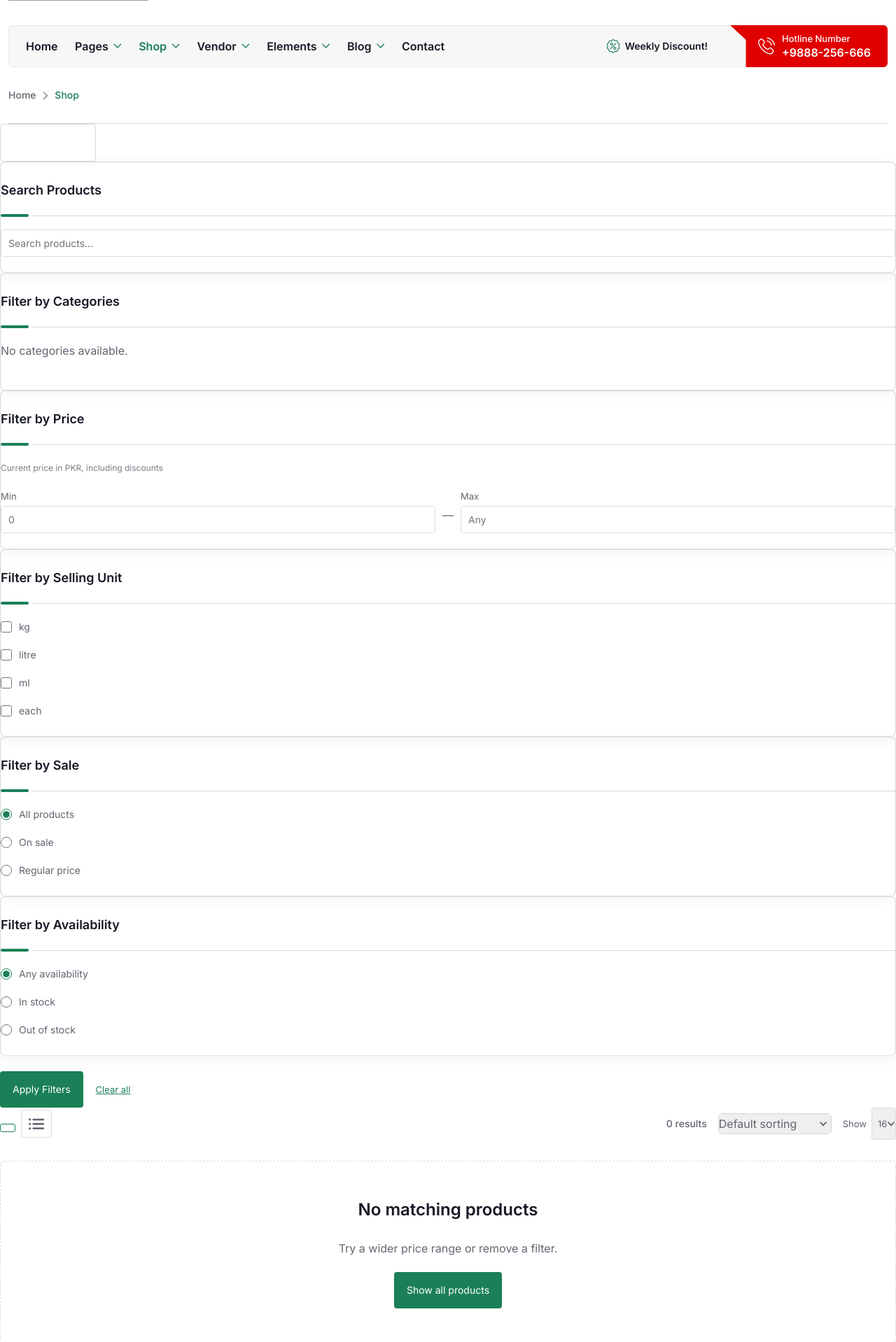
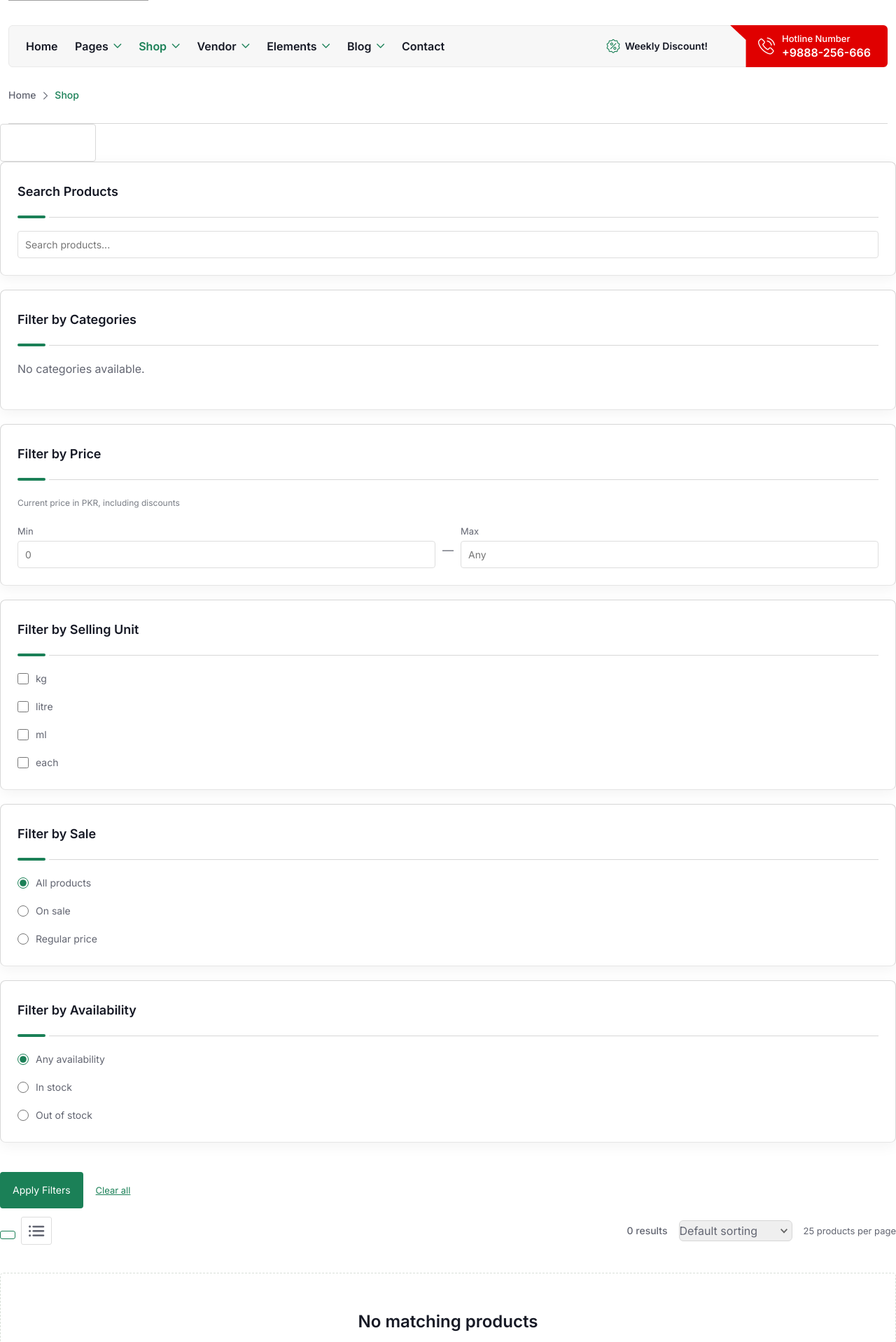
Before and after one commit to MuhammadTayyab-SE/retail_website_application, a Django app: page /shop/ in a window 1280 px wide. Shown: the part 226-2144 px from the top of the page at 70% size. Run offline with Django 5.2, Linux system fonts and the light colour scheme; data that the repository does not hold is empty; parts of the project's set-up code (start-up, migrations or seed data) failed here and were passed over; some libraries are stand-ins or nearby versions; grey boxes are pictures that could not be loaded.

Commit message:
Improve shop spacing with sticky filters and 25 item pagination

```diff
--- a/catalog/shop_forms.py
+++ b/catalog/shop_forms.py
@@ -31,7 +31,6 @@ class ShopFilterForm(forms.Form):
             ("name", "Product name: A to Z"),
         ],
     )
-    per_page = forms.ChoiceField(required=False, choices=[("16", "16"), ("32", "32"), ("48", "48")])
     view = forms.ChoiceField(required=False, choices=[("grid", "Grid"), ("list", "List")])
 
     def __init__(self, *args, categories, **kwargs):
--- a/catalog/shop_views.py
+++ b/catalog/shop_views.py
@@ -61,14 +61,18 @@ def shop(request):
         "name": ["name", "pk"],
     }
     products = products.order_by(*ordering.get(values.get("sort"), ["name", "pk"]))
-    page = Paginator(products, int(values.get("per_page") or 16)).get_page(request.GET.get("page"))
+    page = Paginator(products, 25).get_page(request.GET.get("page"))
     for product in page:
         product.homepage_category = roots[product.category_id]
     parameters = request.GET.copy()
     parameters.pop("page", None)
+    parameters.pop("per_page", None)
     context = {
         "homepage_categories": top_categories,
         "page_obj": page,
+        "page_numbers": page.paginator.get_elided_page_range(
+            page.number, on_each_side=2, on_ends=1
+        ),
         "filter_form": form,
         "selected_categories": request.GET.getlist("category"),
         "selected_units": request.GET.getlist("unit"),
--- a/catalog/static/catalog/shop/shop.css
+++ b/catalog/static/catalog/shop/shop.css
@@ -2,7 +2,7 @@
 .rtsb-builder-content.content-invisible { opacity: 1 !important; visibility: visible !important; }
 .shop-filter-form { display: block; }
 .shop-filter-form .widget-title { font-size: 18px; margin: 0 0 18px; }
-.shop-filter-form .rtsb-product-filters { padding: 22px 0; border-bottom: 1px solid #e5e5e5; }
+#shop-filters .rtsb-product-filters { padding: 24px !important; margin-bottom: 20px; border-bottom: 1px solid #e5e5e5; box-sizing: border-box; }
 .shop-filter-options { display: grid; gap: 12px; }
 .shop-filter-options label { display: flex; align-items: center; gap: 10px; margin: 0; cursor: pointer; font-size: 14px; color: #626571; }
 .shop-filter-options input { accent-color: #1b8057; width: 16px; height: 16px; flex-shrink: 0; display: inline-block; appearance: auto; position: static; opacity: 1; }
@@ -37,7 +37,45 @@
 .shop-list .rt-content-area { flex: 1; }
 .shop-list .rt-buttons-area { width: auto; padding: 20px; }
 .product-filter-toggle { border: 1px solid #d8d8d8; background: white; padding: 12px 18px; border-radius: 4px; }
+#page { overflow: clip; }
+.elementor-557 .elementor-element.elementor-element-cf94edb > .e-con-inner { align-items: flex-start; }
+#shop-results .woo-shop-top { margin-bottom: 28px; padding-block: 4px 12px; }
+#shop-results.product-catalog-grid-view > ul.products {
+  display: grid;
+  grid-template-columns: repeat(4, minmax(0, 1fr));
+  gap: 24px;
+  margin: 0;
+}
+#shop-results.product-catalog-grid-view > ul.products::before,
+#shop-results.product-catalog-grid-view > ul.products::after { display: none; }
+#shop-results.product-catalog-grid-view .shop-empty { grid-column: 1 / -1; }
+#shop-results.product-catalog-grid-view > ul.products > li.product {
+  width: 100%;
+  min-width: 0;
+  margin: 0;
+  float: none;
+}
+#shop-results.product-catalog-grid-view .rt-product-block { height: 100%; display: flex; flex-direction: column; }
+#shop-results.product-catalog-grid-view .rt-content-area { flex: 1; }
+#shop-results.product-catalog-grid-view .rt-buttons-area { margin-top: auto; }
+.shop-pagination .page-numbers { display: flex; flex-wrap: wrap; justify-content: center; gap: 8px; }
+@media (min-width: 1025px) {
+  .elementor-557 .elementor-element.elementor-element-048991c {
+    position: sticky;
+    top: 24px;
+    align-self: flex-start;
+    max-height: calc(100dvh - 48px);
+    overflow-y: auto;
+    overscroll-behavior-y: contain;
+    scrollbar-width: thin;
+    padding-bottom: 8px;
+  }
+}
+@media (max-width: 1199px) {
+  #shop-results.product-catalog-grid-view > ul.products { grid-template-columns: repeat(3, minmax(0, 1fr)); gap: 20px; }
+}
 @media (max-width: 767px) {
+  #shop-results.product-catalog-grid-view > ul.products { grid-template-columns: repeat(2, minmax(0, 1fr)); gap: 16px; }
   .rtsb-filter-mobile-toggle { display: block; }
   .shop-filter-form { display: none; }
   .shop-filters-open .shop-filter-form { display: block; }
@@ -47,3 +85,6 @@
   .woo-shop-top .limit-sort-wrap { width: 100%; }
   .shop-product .rt-thumb img { height: 180px; }
 }
+@media (max-width: 479px) {
+  #shop-results.product-catalog-grid-view > ul.products { grid-template-columns: minmax(0, 1fr); }
+}
--- a/catalog/templates/catalog/shop/catalogue.html
+++ b/catalog/templates/catalog/shop/catalogue.html
@@ -4,10 +4,10 @@
     <div class="limit-sort-wrap">
       <div class="limit-show rtsb-archive-result-count"><p class="woocommerce-result-count" role="status">{% if page_obj.paginator.count %}Showing {{ page_obj.start_index }}–{{ page_obj.end_index }} of {{ page_obj.paginator.count }} results{% else %}0 results{% endif %}</p></div>
       <div class="sort-list rtsb-archive-catalog-ordering"><label class="screen-reader-text" for="shop-sort">Sort products</label><select id="shop-sort" name="sort" form="shop-filters" data-shop-submit>{% for value,label in filter_form.fields.sort.choices %}<option value="{{ value }}" {% if filter_form.sort.value|default:'' == value %}selected{% endif %}>{{ label }}</option>{% endfor %}</select></div>
-      <label class="shop-page-size">Show<select name="per_page" form="shop-filters" data-shop-submit>{% for value,label in filter_form.fields.per_page.choices %}<option value="{{ value }}" {% if filter_form.per_page.value|default:'16' == value %}selected{% endif %}>{{ label }}</option>{% endfor %}</select></label>
+      <span class="shop-page-size">25 products per page</span>
     </div>
   </div>
   {% if filter_form.errors %}<div class="shop-filter-errors" role="alert"><strong>Check your filters</strong>{{ filter_form.non_field_errors }}{% for field in filter_form %}{% if field.errors %}<p>{{ field.label }}: {{ field.errors|striptags }}</p>{% endif %}{% endfor %}</div>{% endif %}
   <ul class="products columns-4">{% for product in page_obj %}{% include 'catalog/shop/product.html' %}{% empty %}<li class="shop-empty"><h2>No matching products</h2><p>Try a wider price range or remove a filter.</p><a href="{% url 'shop' %}" class="shop-apply" data-live-shop>Show all products</a></li>{% endfor %}</ul>
-  {% if page_obj.has_other_pages %}<nav class="woocommerce-pagination shop-pagination" aria-label="Shop pages"><ul class="page-numbers">{% if page_obj.has_previous %}<li><a href="?{{ filters_query }}&amp;page={{ page_obj.previous_page_number }}#shop-results" data-live-shop>Previous</a></li>{% endif %}<li><span class="page-numbers current">{{ page_obj.number }} / {{ page_obj.paginator.num_pages }}</span></li>{% if page_obj.has_next %}<li><a href="?{{ filters_query }}&amp;page={{ page_obj.next_page_number }}#shop-results" data-live-shop>Next</a></li>{% endif %}</ul></nav>{% endif %}
+  {% if page_obj.has_other_pages %}<nav class="woocommerce-pagination shop-pagination" aria-label="Shop pages"><ul class="page-numbers">{% if page_obj.has_previous %}<li><a href="?{{ filters_query }}&amp;page={{ page_obj.previous_page_number }}#shop-results" data-live-shop>Previous</a></li>{% endif %}{% for number in page_numbers %}<li>{% if number == page_obj.paginator.ELLIPSIS %}<span class="page-numbers">{{ number }}</span>{% elif number == page_obj.number %}<span class="page-numbers current" aria-current="page">{{ number }}</span>{% else %}<a class="page-numbers" href="?{{ filters_query }}&amp;page={{ number }}#shop-results" data-live-shop>{{ number }}</a>{% endif %}</li>{% endfor %}{% if page_obj.has_next %}<li><a href="?{{ filters_query }}&amp;page={{ page_obj.next_page_number }}#shop-results" data-live-shop>Next</a></li>{% endif %}</ul></nav>{% endif %}
 </div>
--- a/catalog/templates/catalog/shop/page.html
+++ b/catalog/templates/catalog/shop/page.html
@@ -7,7 +7,7 @@
   <title>Shop — Zilly</title>
   {% include 'catalog/shop/styles.html' %}
   <link rel="stylesheet" href="{% static 'catalog/home02/snapshot.css' %}?v=11">
-  <link rel="stylesheet" href="{% static 'catalog/shop/shop.css' %}">
+  <link rel="stylesheet" href="{% static 'catalog/shop/shop.css' %}?v=2">
   <script defer src="{% static 'catalog/home02/snapshot.js' %}?v=11"></script>
   <script defer src="{% static 'catalog/shop/shop.js' %}"></script>
 </head>
```
Also changed, not shown: tests/test_shop.py (+12 -3 lines).
